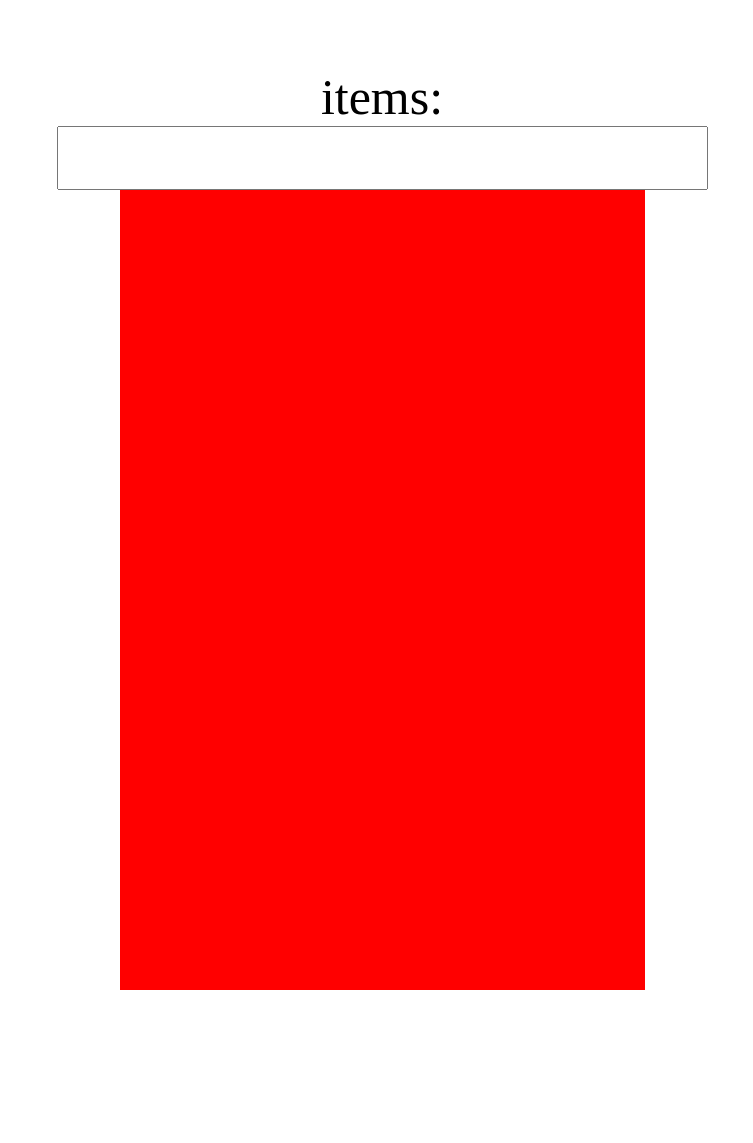
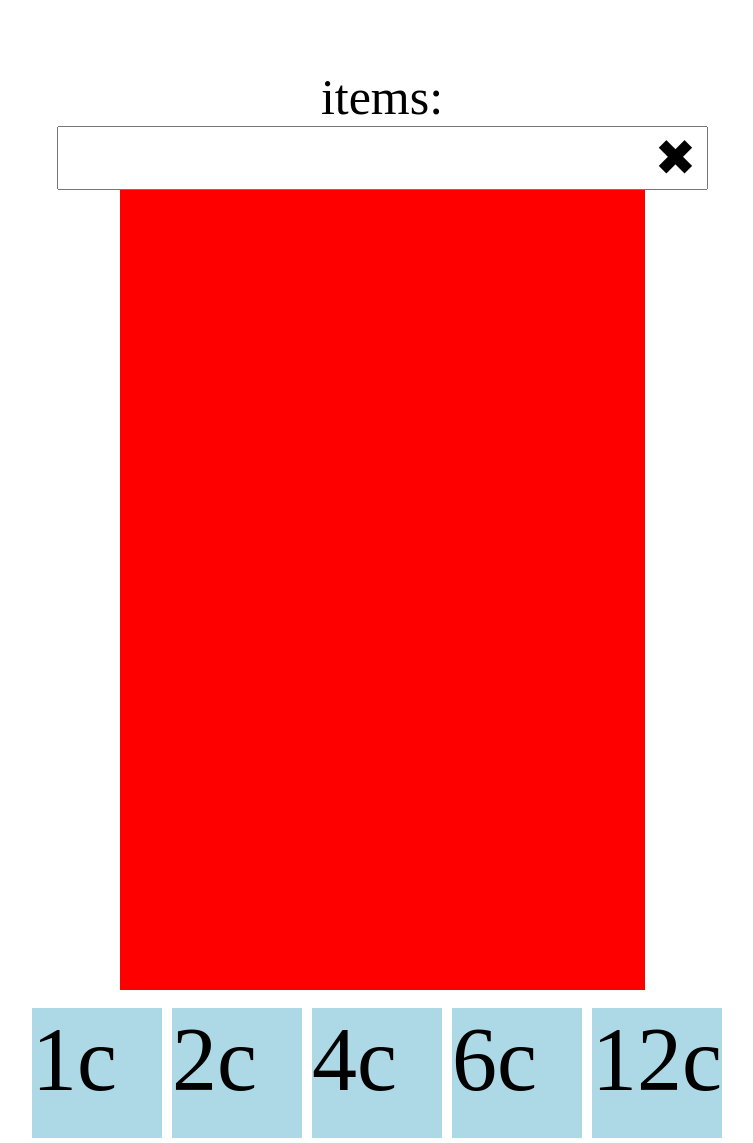
Before and after one commit to decorJim/pricelookupbrowser, a website built with Parcel: page index.html in a window 1280 px wide. Shown: the part 156-1299 px from the top of the page, without its empty margins (258-1011 px from the left). Before the commit the page ends 1172 px from the top, so only its background shows below. Built offline with nearby package versions, Linux system fonts and the light colour scheme.

Commit message:
add shortcut buttons

```diff
--- a/index.css
+++ b/index.css
@@ -13,7 +13,22 @@
     font-size: 50px;
 }
 
+.search-bar-container {
+    position: relative;
+}
+
 .search-bar {
+    font-size: 50px;
+}
+
+.clear-button {
+    position: absolute;
+    right: 5px;
+    top: 50%;
+    transform: translateY(-50%);
+    border: none;
+    background: none;
+    cursor: pointer;
     font-size: 50px;
 }
 
@@ -32,7 +47,22 @@
 
 .suggestion-button {
     width: 525px;
-    height: 70px;
+    height: 80px;
     margin: 5px;
     font-size:43px;
-  }
+}
+
+.number-shortcut-container {
+    display: flex; /* Use flexbox for horizontal layout */
+}
+
+.number-shortcut-box {
+    width: 130px; /* Adjust width as per your requirements */
+    height: 130px; /* Adjust height as per your requirements */
+    background-color: lightblue; /* Just for illustration purposes */
+    margin-right: 10px; /* Add some spacing between the boxes */
+    font-size: 90px;
+
+    justify-content: center; /* Center content horizontally */
+    align-items: center;
+}
--- a/index.html
+++ b/index.html
@@ -11,11 +11,22 @@
     <h1 id="title" class="title" onclick="secretPage()">Welcome !</h1>
     <br>
     <label for="name" class="label-name">items:</label>
-    <input type="text" id="search-bar" onkeyup="showSuggestions()" class="search-bar">
+    <div class="search-bar-container">
+       <input type="text" id="search-bar" onkeyup="showSuggestions()" class="search-bar">
+       <button id="clear-button" class="clear-button" onclick="resetContent()">&#x2716;</button>
+    </div>
     <div id="suggestions-container">
       <div id="suggestions"></div>
     </div>
     <br>
+    <div class="number-shortcut-container">
+      <div class="number-shortcut-box" onclick="addNumber('1c')">1c</div>
+      <div class="number-shortcut-box" onclick="addNumber('2c')">2c</div>
+      <div class="number-shortcut-box" onclick="addNumber('4c')">4c</div>
+      <div class="number-shortcut-box" onclick="addNumber('6c')">6c</div>
+      <div class="number-shortcut-box" onclick="addNumber('12c')">12c</div>
+    </div>
+
   </body>
 
 </html>
--- a/index.js
+++ b/index.js
@@ -1,4 +1,5 @@
 var array=[];
+var searchText="";
 
 const baseURL="https://www.dep16pricelookupserv.net/";
 
@@ -43,7 +44,7 @@ function getItems() {
 
 function showSuggestions() {
     const suggestionContainer = document.getElementById("suggestions");
-    const searchText = document.getElementById("search-bar").value.toLowerCase();
+    searchText = document.getElementById("search-bar").value.toLowerCase();
     const buttons = suggestionContainer.getElementsByTagName("button");
 
     for (let i = 0; i < buttons.length; i++) {
@@ -61,3 +62,22 @@ function secretPage() {
     console.log("here we go")
     window.location.href = 'image-page.html';
 }
+
+function resetContent() {
+    searchText="";
+    document.getElementById("search-bar").value="";
+    const suggestionContainer = document.getElementById("suggestions");
+    const buttons = suggestionContainer.getElementsByTagName("button");
+    console.log(buttons.length);
+    console.log(array.length);
+    for(let i=0;i<buttons.length;i++) {
+        buttons[i].style.display = "block";
+    }
+}
+
+function addNumber(num) {
+    searchText+=num+"";
+    document.getElementById("search-bar").value=searchText;
+    showSuggestions();
+    console.log(searchText);
+}
```
